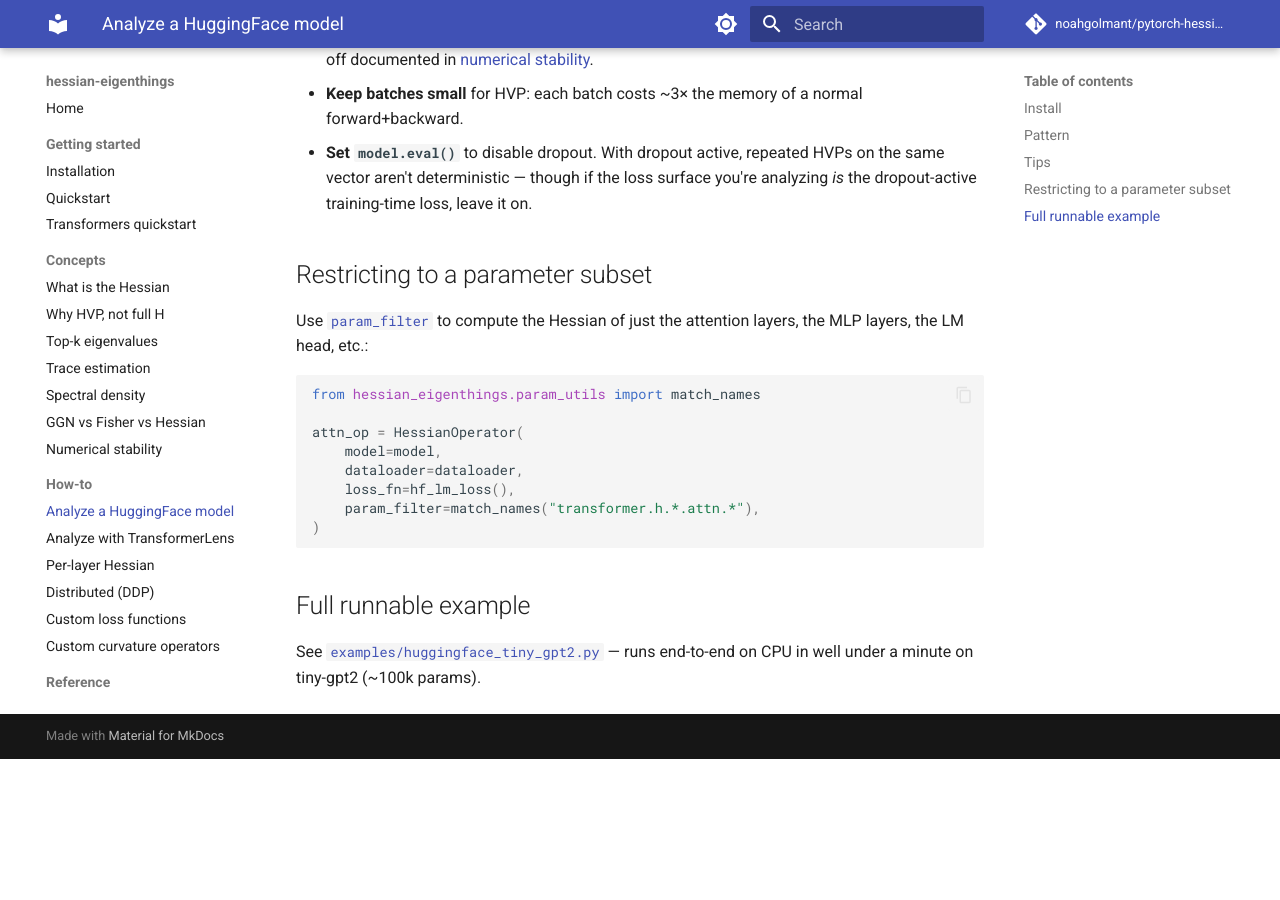
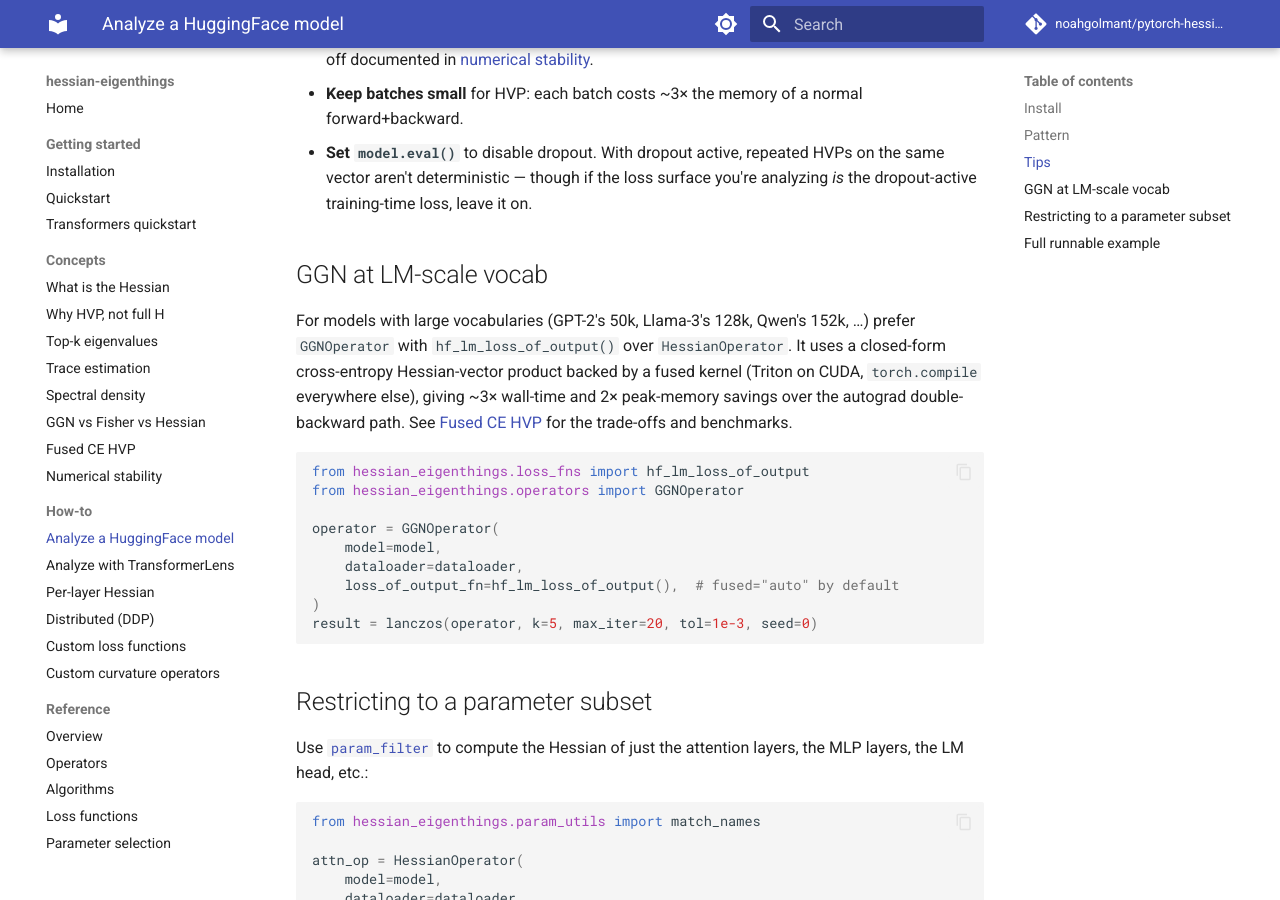
Before and after one commit to noahgolmant/pytorch-hessian-eigenthings, an MkDocs documentation site: the page built from docs/how-to/analyze-a-huggingface-model.md, in a window 1280 px wide and 900 px high, scrolled down 1104 px. Built offline with MkDocs 1.6.1 and Material for MkDocs 9.7.7, drawn with Linux system fonts in a browser that asks for light colours; comment, search, counter and statistics services are not loaded; before the commit the page ends 1863 px from its top, so only the background shows below that.

Commit message:
docs: document fused CE HVP backend (Triton/compile/eager)
Adds a concept page covering the closed-form CE Hessian-vector product
and the three backends that compute it (Triton on CUDA, torch.compile
elsewhere, eager reference). Includes the A100-40GB benchmark numbers
(3.35x Triton, 2.70x compile, 2.00x memory reduction at V=50304) and
the cross-backend numerical-correctness gates. Cross-links from the
HuggingFace how-to so users on the LM-scale on-ramp see it.

Co-Authored-By: Claude Opus 4.7 (1M context) <noreply@anthropic.com>

````diff
--- a/docs/how-to/analyze-a-huggingface-model.md
+++ b/docs/how-to/analyze-a-huggingface-model.md
@@ -45,6 +45,29 @@ print(result.eigenvalues)
 - **Keep batches small** for HVP: each batch costs ~3× the memory of a normal forward+backward.
 - **Set `model.eval()`** to disable dropout. With dropout active, repeated HVPs on the same vector aren't deterministic — though if the loss surface you're analyzing *is* the dropout-active training-time loss, leave it on.
 
+## GGN at LM-scale vocab
+
+For models with large vocabularies (GPT-2's 50k, Llama-3's 128k,
+Qwen's 152k, …) prefer `GGNOperator` with `hf_lm_loss_of_output()`
+over `HessianOperator`. It uses a closed-form cross-entropy
+Hessian-vector product backed by a fused kernel (Triton on CUDA,
+`torch.compile` everywhere else), giving ~3× wall-time and 2× peak-memory
+savings over the autograd double-backward path. See
+[Fused CE HVP](../concepts/fused-ce-hvp.md) for the trade-offs and
+benchmarks.
+
+```python
+from hessian_eigenthings.loss_fns import hf_lm_loss_of_output
+from hessian_eigenthings.operators import GGNOperator
+
+operator = GGNOperator(
+    model=model,
+    dataloader=dataloader,
+    loss_of_output_fn=hf_lm_loss_of_output(),  # fused="auto" by default
+)
+result = lanczos(operator, k=5, max_iter=20, tol=1e-3, seed=0)
+```
+
 ## Restricting to a parameter subset
 
 Use [`param_filter`](per-layer-hessian.md) to compute the Hessian of just the attention layers, the MLP layers, the LM head, etc.:
--- a/mkdocs.yml
+++ b/mkdocs.yml
@@ -79,6 +79,7 @@ nav:
       - Trace estimation: concepts/trace-estimation.md
       - Spectral density: concepts/spectral-density.md
       - GGN vs Fisher vs Hessian: concepts/ggn-vs-fisher-vs-hessian.md
+      - Fused CE HVP: concepts/fused-ce-hvp.md
       - Numerical stability: concepts/numerical-stability.md
   - How-to:
       - Analyze a HuggingFace model: how-to/analyze-a-huggingface-model.md
````
Also changed, not shown: docs/concepts/fused-ce-hvp.md (added, +104 -0 lines).
